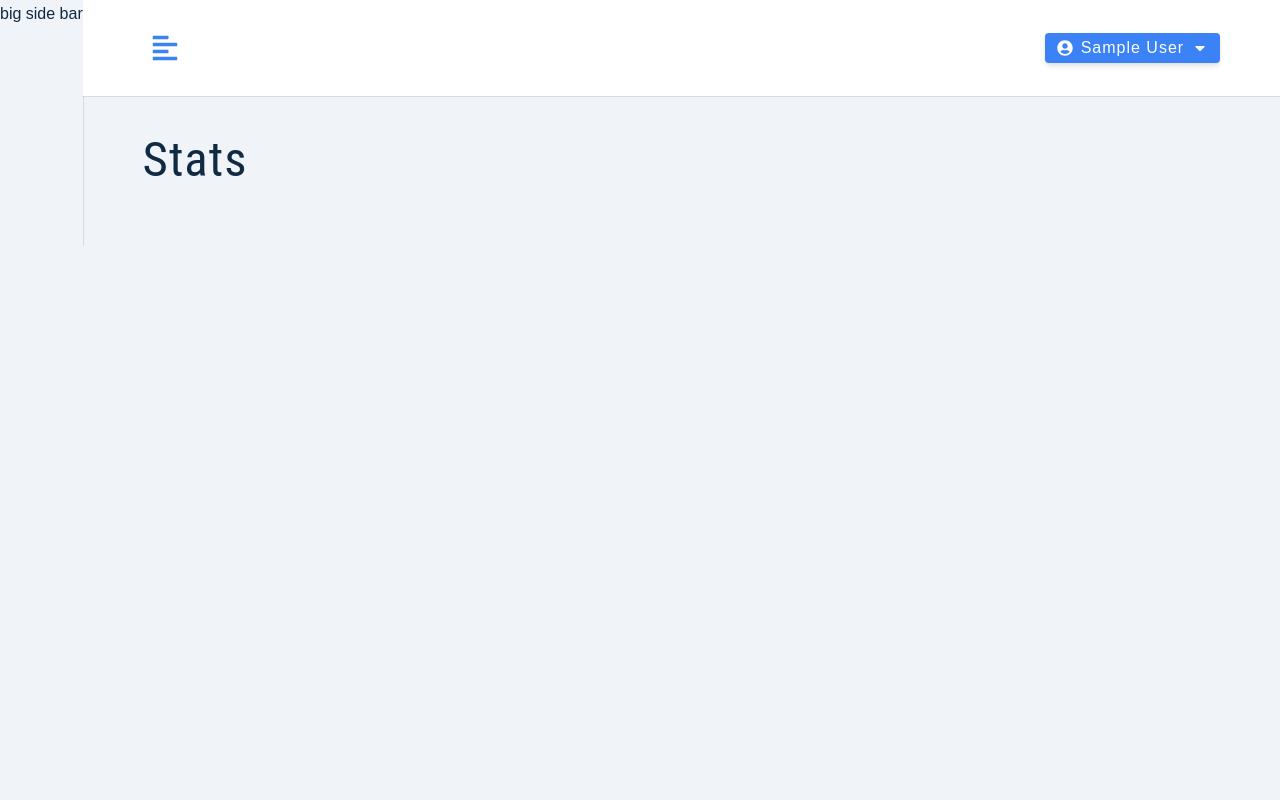
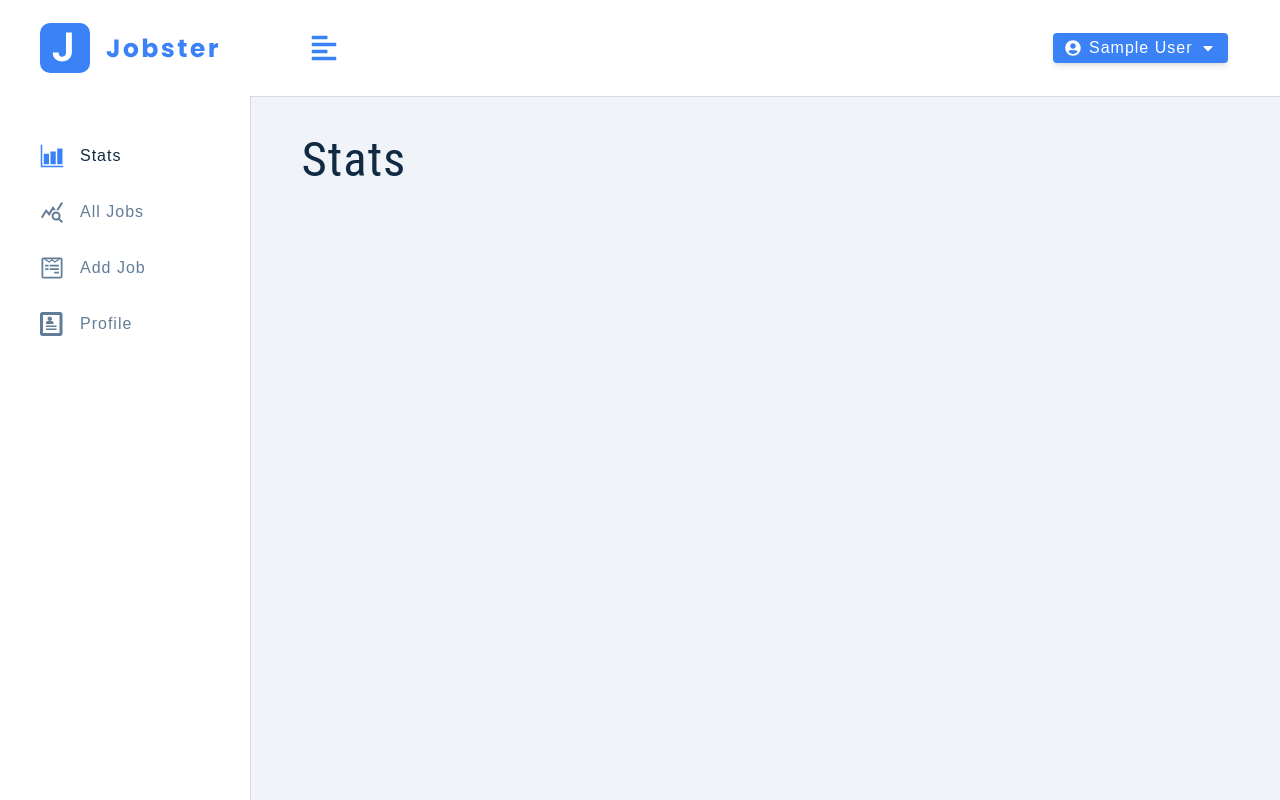
Before and after one commit to ThePrinceOfCodes/job-applications-dashboard, a React (Create React App) app: page / in a window 1280 px wide. Built offline with nearby package versions, Linux system fonts and the light colour scheme; sample sign-in values are in the browser's storage.

Commit message:
big side bar navlink setup

```diff
--- a/src/components/BigSideBar.js
+++ b/src/components/BigSideBar.js
@@ -1,9 +1,23 @@
 import React from "react";
 import Wrapper from '../assets/wrappers/BigSidebar'
-
+import Logo from "./Logo";
+import { useSelector, useDispatch } from "react-redux";
+import { toggleSidebar } from "../features/user/userSlice";
+import { NavLinks } from "../components";
 
 const BigSideBar = () => {
-    return <Wrapper>big side bar</Wrapper>
+    const { isSideBarOpen } = useSelector((store) => store.user)
+
+    return <Wrapper>
+        <div className={isSideBarOpen? 'sidebar-container ' : 'sidebar-container show-sidebar' }>
+            <div className="content">
+                <header>
+                    <Logo />
+                </header>
+                <NavLinks/>
+            </div>
+        </div>
+    </Wrapper>
 }
 
 export default BigSideBar
--- a/src/components/NavLinks.js
+++ b/src/components/NavLinks.js
@@ -16,7 +16,7 @@ const NavLinks = ({toggleSideBar}) => {
                         isActive ? 'nav-link active' : 'nav-link'
                     }
                     key={id}
-                    onClick={()=>toggleSideBar()}
+                    onClick={toggleSideBar}
                 >
                     <span className='icon'>{icon}</span>
                     {text}
```
